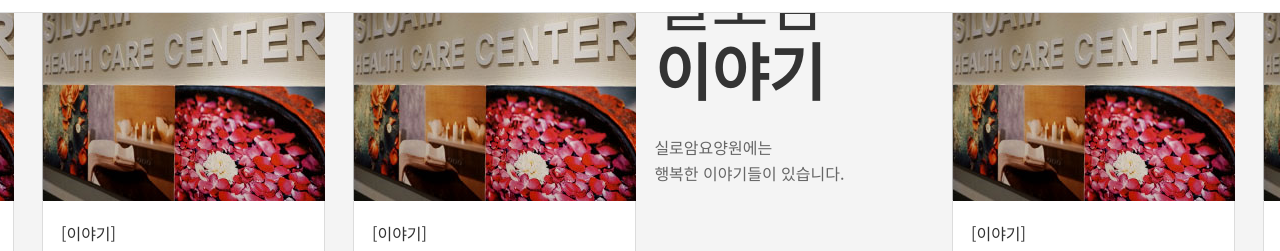
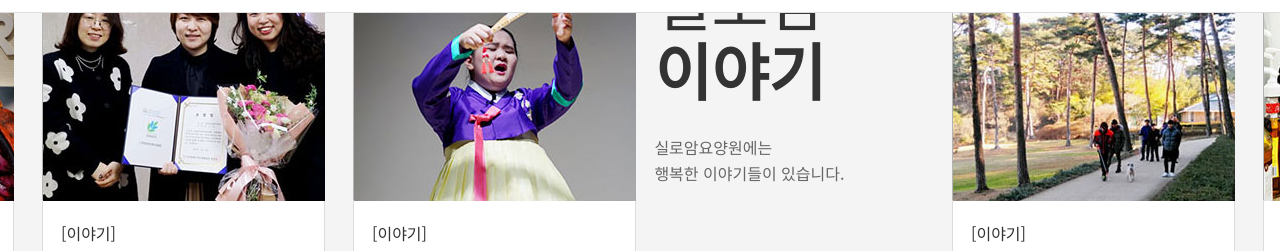
Before and after one commit to nohyoungjin/silwel, a plain HTML site: page index.html in a window 1280 px wide. Both pictures are taken after a click on the link 726 px from the left and 1742 px from the top of the page. Shown: the part 1446-1697 px from the top of the page. Drawn offline with Linux system fonts and the light colour scheme.

Commit message:
Update 18

```diff
--- a/css/main.css
+++ b/css/main.css
@@ -25,8 +25,8 @@ SUMMARY :
 
 .visual div.d_01 {background:url(../img/main/banner_01.jpg) repeat 50% 50%}
 .visual div.d_02 {background:url(../img/main/banner_02.jpg) repeat 50% 50%}
-.visual div.d_03 {background:url(../img/main/banner_01.jpg) repeat 50% 50%}
-.visual div.d_04 {background:url(../img/main/banner_02.jpg) repeat 50% 50%}
+.visual div.d_03 {background:url(../img/main/banner_03.jpg) repeat 50% 50%}
+.visual div.d_04 {background:url(../img/main/banner_04.jpg) repeat 50% 50%}
 
 .message {display:table;height:100%;margin:0 auto;text-align:center}
 .message .inner {display:table-cell;vertical-align:middle}
--- a/index.html
+++ b/index.html
@@ -191,67 +191,67 @@
 								<ul>
 									<li>
 										<a href="images/story.jpg" rel="gallery" class="fancybox">
-											<div class="thmb"><img src="img/main/story.jpg" alt=""></div>
+											<div class="thmb"><img src="img/main/story1.jpg" alt=""></div>
 											<div class="txt">[이야기]<br>실로암 요양원<br>나눔음악회</div>
 										</a>
 									</li>
 									<li>
 										<a href="images/story.jpg" rel="gallery" class="fancybox">
-											<div class="thmb"><img src="img/main/story.jpg" alt=""></div>
+											<div class="thmb"><img src="img/main/story2.jpg" alt=""></div>
 											<div class="txt">[이야기]<br>실로암 요양원<br>나눔음악회</div>
 										</a>
 									</li>
 									<li>
 										<a href="images/story.jpg" rel="gallery" class="fancybox" >
-											<div class="thmb"><img src="img/main/story.jpg" alt=""></div>
+											<div class="thmb"><img src="img/main/story3.jpg" alt=""></div>
 											<div class="txt">[이야기]<br>실로암 요양원<br>나눔음악회</div>
 										</a>
 									</li>
 									<li>
 										<a href="images/story.jpg" rel="gallery" class="fancybox">
-											<div class="thmb"><img src="img/main/story.jpg" alt=""></div>
+											<div class="thmb"><img src="img/main/story4.jpg" alt=""></div>
 											<div class="txt">[이야기]<br>실로암 요양원<br>나눔음악회</div>
 										</a>
 									</li>
 									<li>
 										<a href="images/story.jpg" rel="gallery" class="fancybox">
-											<div class="thmb"><img src="img/main/story.jpg" alt=""></div>
+											<div class="thmb"><img src="img/main/story5.jpg" alt=""></div>
 											<div class="txt">[이야기]<br>실로암 요양원<br>나눔음악회</div>
 										</a>
 									</li>
 									<li>
 										<a href="images/story.jpg" rel="gallery" class="fancybox">
-											<div class="thmb"><img src="img/main/story.jpg" alt=""></div>
+											<div class="thmb"><img src="img/main/story1.jpg" alt=""></div>
 											<div class="txt">[이야기]<br>실로암 요양원<br>나눔음악회</div>
 										</a>
 									</li>
 									<li>
 										<a href="images/story.jpg" rel="gallery" class="fancybox">
-											<div class="thmb"><img src="img/main/story.jpg" alt=""></div>
+											<div class="thmb"><img src="img/main/story2.jpg" alt=""></div>
 											<div class="txt">[이야기]<br>실로암 요양원<br>나눔음악회</div>
 										</a>
 									</li>
 									<li>
 										<a href="images/story.jpg" rel="gallery" class="fancybox">
-											<div class="thmb"><img src="img/main/story.jpg" alt=""></div>
+											<div class="thmb"><img src="img/main/story3.jpg" alt=""></div>
 											<div class="txt">[이야기]<br>실로암 요양원<br>나눔음악회</div>
 										</a>
 									</li>
 									<li>
 										<a href="images/story.jpg" rel="gallery" class="fancybox">
-											<div class="thmb"><img src="img/main/story.jpg" alt=""></div>
+											<div class="thmb"><img src="img/main/story4.jpg" alt=""></div>
 											<div class="txt">[이야기]<br>실로암 요양원<br>나눔음악회</div>
 										</a>
 									</li>
 									<li>
 										<a href="images/story.jpg" rel="gallery" class="fancybox">
-											<div class="thmb"><img src="img/main/story.jpg" alt=""></div>
+											<div class="thmb"><img src="img/main/story5.jpg" alt=""></div>
 											<div class="txt">[이야기]<br>실로암 요양원<br>나눔음악회</div>
 										</a>
 									</li>
 									<li>
 										<a href="images/story.jpg" rel="gallery" class="fancybox">
-											<div class="thmb"><img src="img/main/story.jpg" alt=""></div>
+											<div class="thmb"><img src="img/main/story5.jpg" alt=""></div>
 											<div class="txt">[이야기]<br>실로암 요양원<br>나눔음악회</div>
 										</a>
 									</li>
```
Also changed, not shown: img/main/banner_01.jpg, img/main/banner_02.jpg, img/main/banner_03.jpg (added), img/main/banner_04.jpg (added), img/main/story1.jpg (renamed from img/main/story.jpg), img/main/story2.jpg (added), img/main/story3.jpg (added), img/main/story4.jpg (added), img/main/story5.jpg (added).
